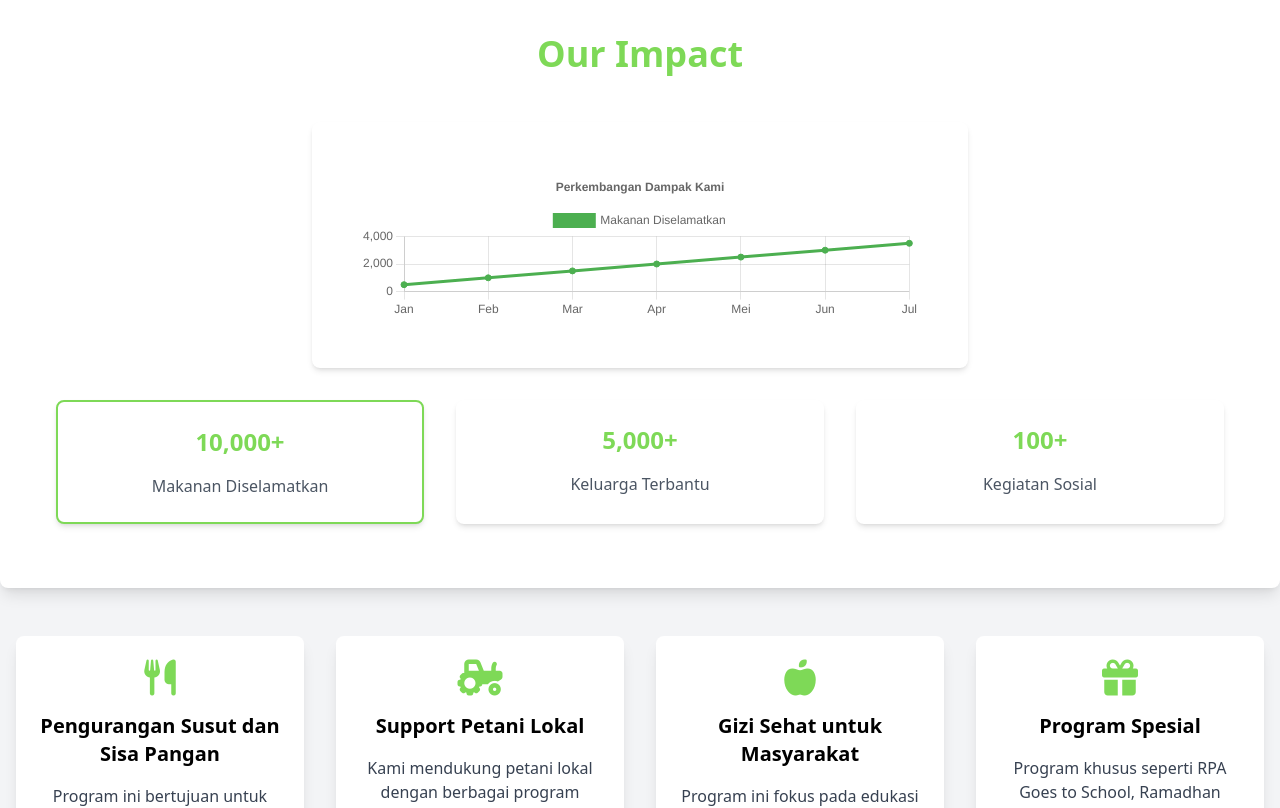
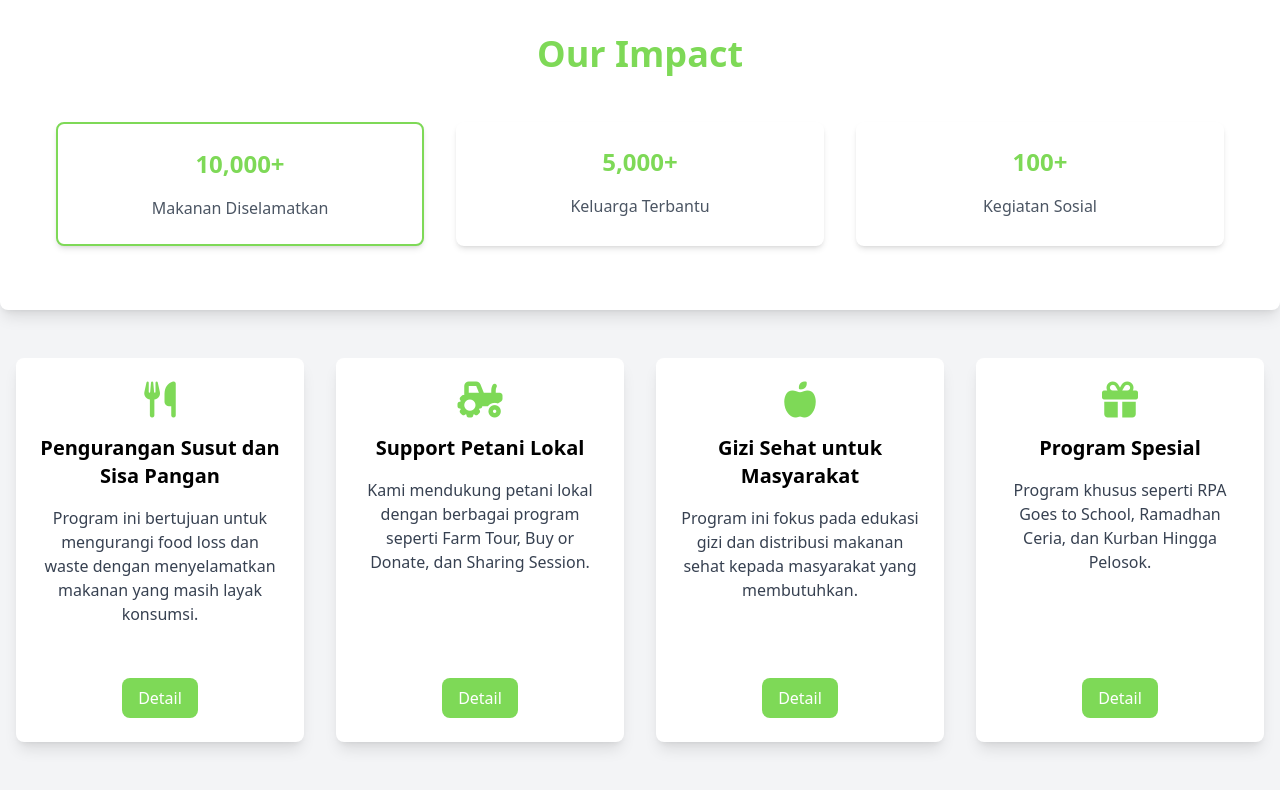
Before and after one commit to aslamabdika18/RpaFrontend, a Vue app: page / in a window 1280 px wide. Shown: the part 1880-2688 px from the top of the page. Built offline with nearby package versions, Linux system fonts and the light colour scheme.

Commit message:
fix impact

```diff
--- a/src/components/CompoImpact.vue
+++ b/src/components/CompoImpact.vue
@@ -3,11 +3,6 @@
   <section class="py-16 px-10 bg-white rounded-lg shadow-lg">
     <div class="container mx-auto px-4">
       <h2 class="text-4xl font-bold text-center text-primary mb-12">Our Impact</h2>
-
-      <!-- Line Chart -->
-      <div class="bg-white p-20 rounded-lg shadow-md mb-8 mx-auto md:mx-64 md:p-12">
-        <Line :data="activeChartData" :options="lineChartOptions" />
-      </div>
 
       <!-- Cards -->
       <div class="grid grid-cols-1 md:grid-cols-3 gap-8">
@@ -47,84 +42,13 @@
 
 <script setup>
 import { ref } from 'vue'
-import { Line } from 'vue-chartjs'
-import {
-  Chart as ChartJS,
-  Title,
-  Tooltip,
-  Legend,
-  LineElement,
-  CategoryScale,
-  LinearScale,
-  PointElement,
-} from 'chart.js'
-
-// Register Chart.js components
-ChartJS.register(Title, Tooltip, Legend, LineElement, CategoryScale, LinearScale, PointElement)
 
 // State untuk menyimpan grafik yang aktif
 const activeChart = ref('food') // Default: Makanan Diselamatkan
 
-// Data untuk setiap grafik
-const chartData = {
-  food: {
-    labels: ['Jan', 'Feb', 'Mar', 'Apr', 'Mei', 'Jun', 'Jul'],
-    datasets: [
-      {
-        label: 'Makanan Diselamatkan',
-        backgroundColor: '#4CAF50',
-        borderColor: '#4CAF50',
-        data: [500, 1000, 1500, 2000, 2500, 3000, 3500],
-      },
-    ],
-  },
-  family: {
-    labels: ['Jan', 'Feb', 'Mar', 'Apr', 'Mei', 'Jun', 'Jul'],
-    datasets: [
-      {
-        label: 'Keluarga Terbantu',
-        backgroundColor: '#2196F3',
-        borderColor: '#2196F3',
-        data: [200, 400, 600, 800, 1000, 1200, 1400],
-      },
-    ],
-  },
-  social: {
-    labels: ['Jan', 'Feb', 'Mar', 'Apr', 'Mei', 'Jun', 'Jul'],
-    datasets: [
-      {
-        label: 'Kegiatan Sosial',
-        backgroundColor: '#FFC107',
-        borderColor: '#FFC107',
-        data: [10, 20, 30, 40, 50, 60, 70],
-      },
-    ],
-  },
-}
-
-// Data grafik yang aktif
-const activeChartData = ref(chartData[activeChart.value])
-
-// Options untuk Line Chart
-const lineChartOptions = ref({
-  responsive: true,
-  maintainAspectRatio: false,
-  plugins: {
-    legend: {
-      display: true,
-      position: 'top',
-    },
-    title: {
-      display: true,
-      text: 'Perkembangan Dampak Kami',
-    },
-  },
-})
-
 // Fungsi untuk mengubah grafik yang aktif
 const setActiveChart = (chartType) => {
   activeChart.value = chartType
-  activeChartData.value = chartData[chartType]
 }
 </script>
 
```
